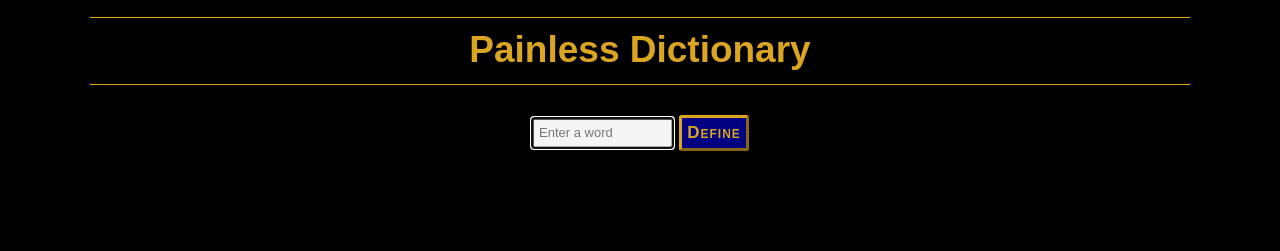
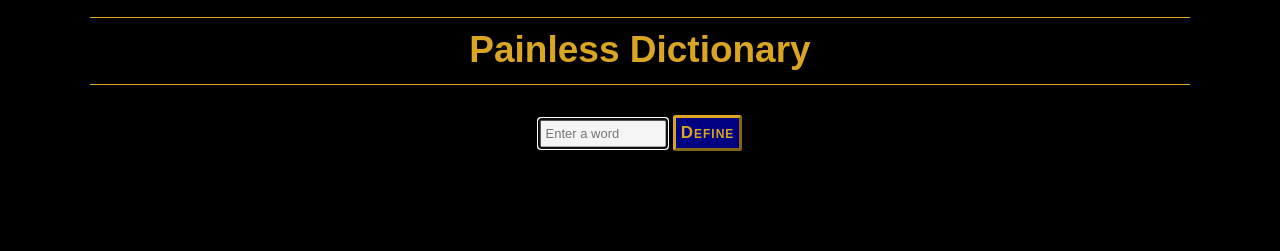
Before and after one commit to JulioGitLab/painless-dictionary, a plain HTML site: page index.html in a window 1280 px wide. Shown: the top 251 px of the page. Drawn offline with Linux system fonts and the light colour scheme; a web font is replaced by a local one.

Commit message:
Feat: Implements border-box layout (/styles/style.css)

```diff
--- a/styles/style.css
+++ b/styles/style.css
@@ -1,7 +1,14 @@
 @import url(https://fonts.bunny.net/css?family=teachers:400,400i);
 
 html {
+   box-sizing: border-box;
+   position: relative;
+   min-height: 100%;
    font-size: 10px;
+}
+
+*, *::before, *::after {
+   box-sizing: inherit;
 }
 
 body {
@@ -30,11 +37,11 @@ section {
 
 input {
    width: 13rem;
-   height: 2.3rem;
+   height: 3.1rem;
    margin-right: 0.5rem;
    border: ridge darkgray;
    border-radius: 3px;
-   padding-bottom: 0.2rem;
+   padding-bottom: 0.1rem;
    padding-left: 0.5rem;
    background-color: whitesmoke;
    color: navy;
```
